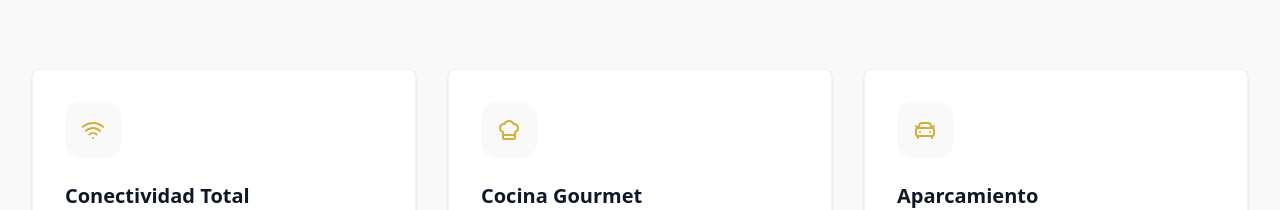
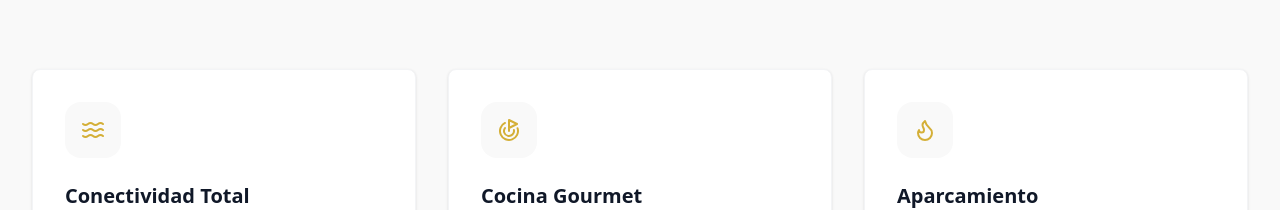
Before and after one commit to villagolondrinaschipiona/villagolondrinas.github.io, a Next.js app: page / in a window 1280 px wide. Shown: the part 1787-1997 px from the top of the page. Built offline with nearby package versions, Linux system fonts and the light colour scheme; no server answers; the database is empty; a web font is replaced by a local one.

Commit message:
Update page.tsx

```diff
--- a/src/app/page.tsx
+++ b/src/app/page.tsx
@@ -1,7 +1,7 @@
 import Image from "next/image";
 import Link from "next/link";
 import { prisma } from "@/lib/prisma";
-import { ChevronDown, Users, BedDouble, Bath, Waves, Wifi, ChefHat, CarFront, ArrowRight } from "lucide-react";
+import { ChevronDown, Users, BedDouble, Bath, Waves, Goal, Flame, CarFront, ArrowRight } from "lucide-react";
 import GallerySlideshow from "@/components/GallerySlideshow";
 
 export const dynamic = 'force-dynamic';
@@ -145,7 +145,7 @@ export default async function Home() {
           <div className="grid grid-cols-1 md:grid-cols-3 gap-8 text-left">
             <div className="bg-white p-8 rounded-lg shadow-sm hover:shadow-xl transition-shadow duration-300 border border-gray-100 group">
               <div className="w-14 h-14 bg-[#f9f9f9] rounded-2xl flex items-center justify-center text-[#d4af37] mb-6 group-hover:scale-110 transition-transform duration-300">
-                <Wifi className="w-6 h-6" />
+                <Waves className="w-6 h-6" />
               </div>
               <h3 className="text-xl font-semibold text-gray-900 mb-3 heading-font">{content.feature1Title}</h3>
               <p className="text-gray-600 font-light leading-relaxed">
@@ -155,7 +155,7 @@ export default async function Home() {
 
             <div className="bg-white p-8 rounded-lg shadow-sm hover:shadow-xl transition-shadow duration-300 border border-gray-100 group">
               <div className="w-14 h-14 bg-[#f9f9f9] rounded-2xl flex items-center justify-center text-[#d4af37] mb-6 group-hover:scale-110 transition-transform duration-300">
-                <ChefHat className="w-6 h-6" />
+                <Goal className="w-6 h-6" />
               </div>
               <h3 className="text-xl font-semibold text-gray-900 mb-3 heading-font">{content.feature2Title}</h3>
               <p className="text-gray-600 font-light leading-relaxed">
@@ -165,7 +165,7 @@ export default async function Home() {
 
             <div className="bg-white p-8 rounded-lg shadow-sm hover:shadow-xl transition-shadow duration-300 border border-gray-100 group">
               <div className="w-14 h-14 bg-[#f9f9f9] rounded-2xl flex items-center justify-center text-[#d4af37] mb-6 group-hover:scale-110 transition-transform duration-300">
-                <CarFront className="w-6 h-6" />
+                <Flame className="w-6 h-6" />
               </div>
               <h3 className="text-xl font-semibold text-gray-900 mb-3 heading-font">{content.feature3Title}</h3>
               <p className="text-gray-600 font-light leading-relaxed">
```
